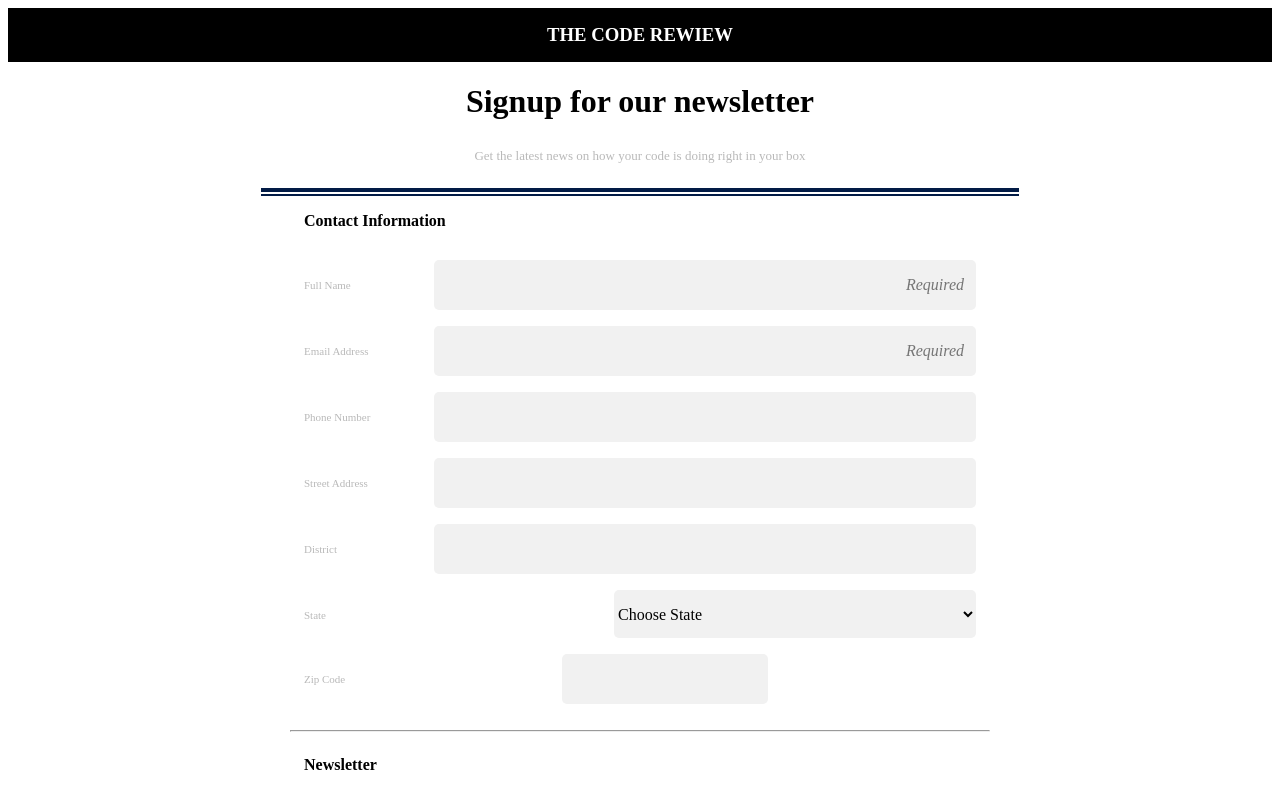
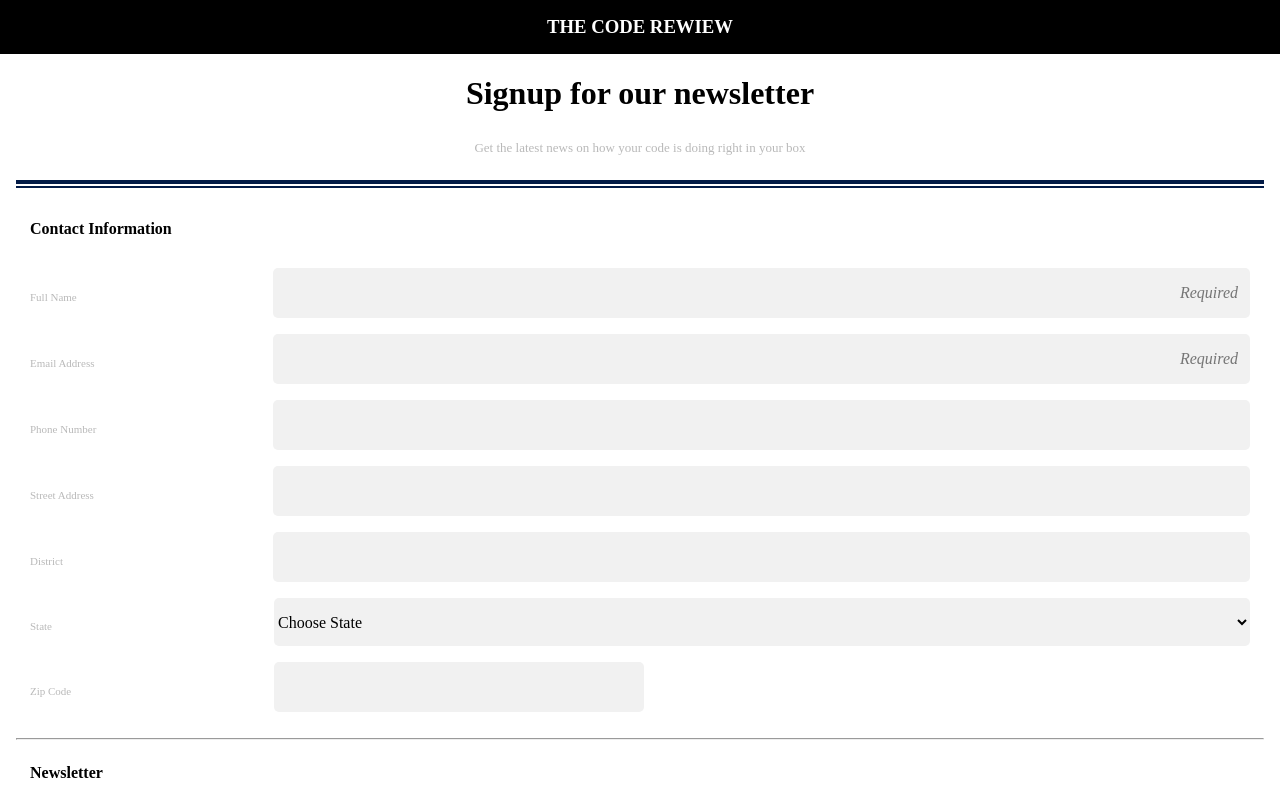
Before and after one commit to jclau69/project3a, a plain HTML site: page form.html in a window 1280 px wide. Shown: the top 802 px of the page. Drawn offline with Linux system fonts and the light colour scheme.

Commit message:
finalizing

```diff
--- a/css/style.css
+++ b/css/style.css
@@ -1,5 +1,18 @@
+body {
 
+    margin:0;
+}
+header{
 
+    text-align: center;
+
+}
+
+main {
+
+    max-width: 1440px;
+    margin:1rem;
+}
 
 form{
 
@@ -38,6 +51,7 @@ section{
     border-bottom: rgb(2, 27, 70) solid 2px;
  padding-bottom:2px;
  margin-bottom: 1rem;
+ margin: 1rem;
 }
 
 section p {
@@ -57,7 +71,7 @@ fieldset {
 
 }
 
- label{
+  label {
 
 
     display: inline-block;
@@ -65,6 +79,7 @@ fieldset {
     font-size: 11px;
     padding-top: 1rem;
     padding-bottom: 7px;
+    width: 63%;
 
 
 }
@@ -77,24 +92,7 @@ div input{
     background-color: rgb(241, 241, 241);
     border-radius: 5px;
     text-align: left;
-	width: 97%;
-	margin-top: 0.5rem;
-	margin-bottom: 0.5rem;
-	border: none;
-	font-size: 100%;
-	outline: 0;
-
-}
-
-select {
-
-    font-family: inherit;
-    font-size: 100%;
-    height: 3rem;
-    background-color: rgb(241, 241, 241);
-    border-radius: 5px;
-    text-align: left;
-	width: 97%;
+	width: 99%;
 	margin-top: 0.5rem;
 	margin-bottom: 0.5rem;
 	border: none;
@@ -102,7 +100,7 @@ select {
 
 }
 
- .zip{
+#state {
 
     font-family: inherit;
     font-size: 100%;
@@ -113,11 +111,12 @@ select {
 	margin-top: 0.5rem;
 	margin-bottom: 0.5rem;
 	border: none;
-	font-size: 100%;
     outline: 0;
-    width: 30%;
+    width:  99.6%;
 
- }
+}
+
+
 
 button {
 
@@ -127,7 +126,7 @@ button {
     text-align: center;
     border-radius: 5px;
     border-radius: 5px;
-    width: 102%;
+    width: 102.5%;
     line-height: 2;
 }
 textarea{
@@ -135,6 +134,7 @@ textarea{
     background-color: rgb(241, 241, 241);
     border-radius: 5px;
     min-height: 20vh;
+    width: 100%;
 
 }
 
@@ -162,71 +162,78 @@ footer{
     padding: 10px;
     }
 
+    #zip{
+
+        width: 37%;
+    }
+
+
+    @media(min-width:500px) {
+
+        button {
+
+            width: 101.5%;
+           }
+    }
+
+    @media(min-width:768px) {
 
 
 
+        div{
 
-    @media(min-width:768px) {
-
-        main {
-            max-width: 700px;
-            margin: auto;
-            width: 60%;
+            display: flex;
+            align-items: center;
         }
 
+        div label {
 
-
-        div {
-
-            display: flex;
-           justify-content: space-between;
+            width: 20%;
         }
 
-
-
-        div input
-        {
+        div input,
+        #state{
 
             width: 80%;
 
         }
 
-        div select{
 
-            width: 362px;
-        }
 
-        div label{
+        button {
 
-            padding-top: 27px;
-        }
+            width: 101%;
+           }
 
-        section{
+           #zip {
 
-         width: 60%;
-        margin: auto;
-        }
+            width: 30%;
+           }
+    }
 
-        .zip {
-
-            display: flex;
-            justify-content: left;
-            margin-right: 13rem;
-        }
-
-    }
 
     @media(min-width:1440px) {
 
-        .zip {
 
+        div label {
 
-            margin-right:  331px;
+            width: 12%;
+        }
+
+       #state {
+
+        width:  80.5%;
+       }
+
+        #zip{
+
+    width: 15%;
+
 
         }
 
         button{
 
-            width: 101%;
+            width: 100.5%;
         }
     }
--- a/form.html
+++ b/form.html
@@ -1,6 +1,8 @@
 
 <!DOCTYPE html>
-<html lang="en"><head>
+<html lang="en">
+
+<head>
   <meta name="viewport" content="width=device-width, initial-scale=1">
   <meta charset="utf-8">
   <link rel="stylesheet" href="css/normalize.css">
@@ -13,16 +15,20 @@
 
 <body>
 
+  <header>
 
+          <h3>THE CODE REWIEW</h3>
+
+    <section >
+          <h1>Signup for our newsletter</h1>
+          <p>Get the latest news on how your code is doing right in your box</p>
+      </section>
+
+   </header>
 
   <form action="#" method="POST">
 
-          <h3>THE CODE REWIEW</h3>
 
-          <section >
-				<h1>Signup for our newsletter</h1>
-				<p>Get the latest news on how your code is doing right in your box</p>
-			</section>
 
 
      <main>
@@ -124,7 +130,7 @@
 
         <div>
           <label for="zip" >Zip Code </label>
-          <input type="text" id="zip" name="name_zip"class="zip" class="zip">
+          <input type="text" id="zip" name="name_zip"class="zip" >
 
         </div>
 
@@ -156,7 +162,7 @@
 
 
           <label for="story">Other topics you'd like to hear about</label>
-          <textarea id="story" name="name_story" style="margin: 0px; height:100%; width: 100%;">                </textarea><br>
+          <textarea id="story" name="name_story" >                </textarea><br>
 
           <button>Sign Up</button>
       </fieldset>
```
Also changed, not shown: css/normalize.css.
